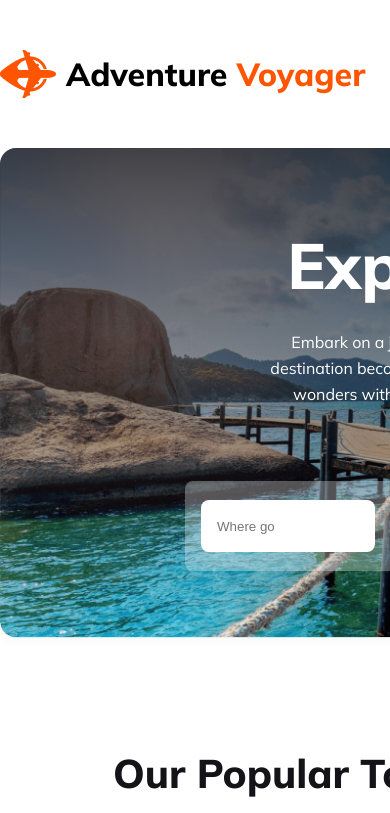
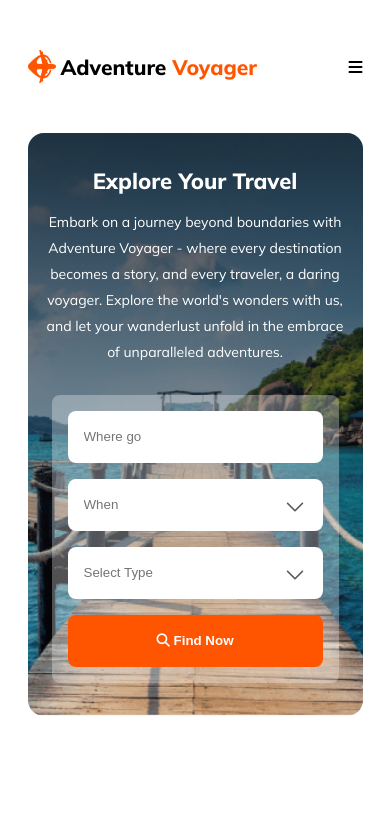
Before and after one commit to KhEliash/travel-website-one, a plain HTML site: page index.html in a window 390 px wide. Shown: the top 813 px of the page. Drawn offline with Linux system fonts and the light colour scheme.

Commit message:
nav and banner style responsive

```diff
--- a/index.html
+++ b/index.html
@@ -8,6 +8,7 @@
       crossorigin="anonymous"
     ></script>
     <link rel="stylesheet" href="style.css">
+    <link rel="stylesheet" href="responsive.css">
     <title>Adventure Voyager</title>
   </head>
   <body>
--- /dev/null
+++ b/responsive.css
@@ -0,0 +1,76 @@
+@media screen and (max-width: 600px) {
+    header {
+      width: 335px;
+    }
+    nav {
+      display: none;
+    }
+    .hambarg {
+      visibility: unset;
+    }
+    .logo {
+      gap: 5px;
+    }
+    .logo img {
+      width: 28px;
+      height: 33px;
+    }
+    .logo h1 {
+      font-size: 21px;
+      font-weight: 800;
+    }
+    .logo span {
+      color: #ff5400;
+      font-size: 21px;
+      font-weight: 800;
+    }
+    /* banner */
+    .banner-section {
+      width: 335px;
+      height: 583px;
+      border-radius: 8px;
+    }
+    .bac-img {
+      width: 335px;
+      height: 583px;
+      object-fit: cover;
+    }
+    .background {
+      width: 335px;
+      height: 583px;
+    }
+    .banner-title {
+      color: #fff;
+      font-size: 22px;
+      font-weight: 800;
+    }
+    .text-description {
+      color: #fff;
+      font-size: 14px;
+      font-weight: 400;
+    }
+    .banner-text p {
+      width: 300px;
+      margin-top: 14px;
+      margin-bottom: 30px;
+    }
+    .banner-field {
+      display: flex;
+      width: 287px;
+      padding: 16px;
+      flex-direction: column;
+      align-items: flex-start;
+      gap: 16px;
+      height: 288px;
+    }
+    .banner-field input {
+      width: 255px;
+      height: 52px;
+    }
+    .banner-field button {
+      width: 255px;
+      height: 52px;
+      flex-shrink: 0;
+      border-radius: 8px;
+      background: #ff5400;
+    }
```
